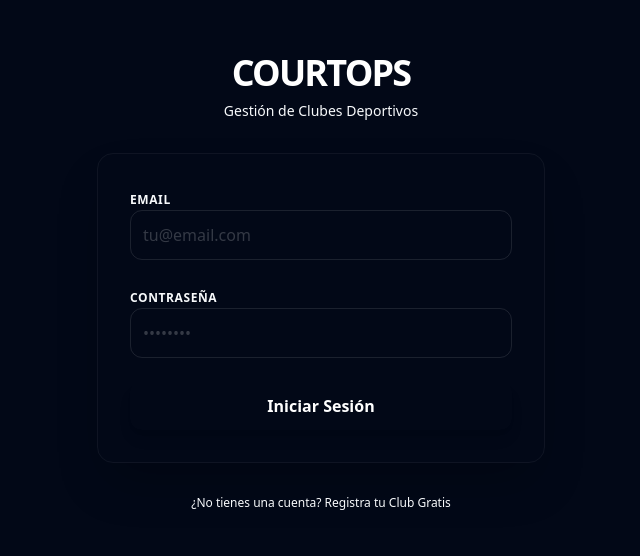
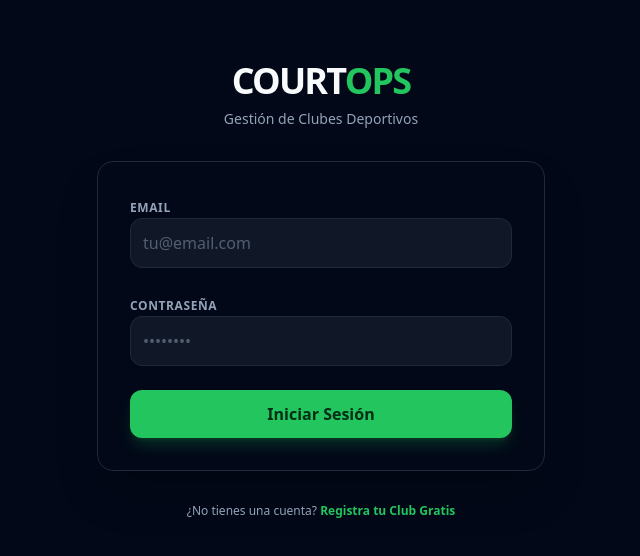
Before and after one commit to 7Francus7/CourtOps, a Next.js app in the folder courtops/: page /login in a window 1280 px wide. Shown: the part 118-674 px from the top of the page, without its empty margins (319-959 px from the left). Built offline with nearby package versions, Linux system fonts and the light colour scheme; no server answers.

Commit message:
Fix system alerts (dedup & dismiss) and refactor Login UI to semantic theme

```diff
--- a/courtops/src/app/login/page.tsx
+++ b/courtops/src/app/login/page.tsx
@@ -32,47 +32,50 @@ export default function LoginPage() {
        }
 
        return (
-              <div className="min-h-screen bg-bg-dark flex flex-col items-center justify-center p-4">
+              <div className="min-h-screen bg-background flex flex-col items-center justify-center p-4 transition-colors duration-300">
 
                      <div className="w-full max-w-md space-y-8">
                             {/* Logo & Brand */}
                             <div className="text-center space-y-2">
-                                   <h1 className="text-4xl font-black text-white tracking-tighter">
-                                          COURT<span className="text-brand-blue">OPS</span>
+                                   <div className="flex justify-center mb-4">
+                                          {/* Icon or Logo placeholder if needed */}
+                                   </div>
+                                   <h1 className="text-4xl font-black text-foreground tracking-tighter">
+                                          COURT<span className="text-primary">OPS</span>
                                    </h1>
-                                   <p className="text-text-grey text-sm font-medium">Gestión de Clubes Deportivos</p>
+                                   <p className="text-muted-foreground text-sm font-medium">Gestión de Clubes Deportivos</p>
                             </div>
 
                             {/* Login Form */}
-                            <div className="bg-bg-card border border-white/5 rounded-2xl p-8 shadow-2xl">
+                            <div className="bg-card border border-border rounded-2xl p-8 shadow-2xl animate-in fade-in slide-in-from-bottom-4 duration-500">
                                    <form onSubmit={handleSubmit} className="space-y-6">
 
                                           <div className="space-y-2">
-                                                 <label className="text-xs font-bold text-text-grey uppercase tracking-wider">Email</label>
+                                                 <label className="text-xs font-bold text-muted-foreground uppercase tracking-wider">Email</label>
                                                  <input
                                                         type="email"
                                                         required
                                                         value={email}
                                                         onChange={e => setEmail(e.target.value)}
-                                                        className="w-full bg-bg-dark border border-white/10 rounded-xl p-3 text-white focus:ring-2 focus:ring-brand-blue outline-none transition-all placeholder:text-white/20"
+                                                        className="w-full bg-secondary/50 border border-input rounded-xl p-3 text-foreground focus:ring-2 focus:ring-primary/20 focus:border-primary outline-none transition-all placeholder:text-muted-foreground/50"
                                                         placeholder="tu@email.com"
                                                  />
                                           </div>
 
                                           <div className="space-y-2">
-                                                 <label className="text-xs font-bold text-text-grey uppercase tracking-wider">Contraseña</label>
+                                                 <label className="text-xs font-bold text-muted-foreground uppercase tracking-wider">Contraseña</label>
                                                  <input
                                                         type="password"
                                                         required
                                                         value={password}
                                                         onChange={e => setPassword(e.target.value)}
-                                                        className="w-full bg-bg-dark border border-white/10 rounded-xl p-3 text-white focus:ring-2 focus:ring-brand-blue outline-none transition-all placeholder:text-white/20"
+                                                        className="w-full bg-secondary/50 border border-input rounded-xl p-3 text-foreground focus:ring-2 focus:ring-primary/20 focus:border-primary outline-none transition-all placeholder:text-muted-foreground/50"
                                                         placeholder="••••••••"
                                                  />
                                           </div>
 
                                           {error && (
-                                                 <div className="bg-red-500/10 border border-red-500/20 text-red-400 p-3 rounded-xl text-sm font-bold text-center">
+                                                 <div className="bg-destructive/10 border border-destructive/20 text-destructive p-3 rounded-xl text-sm font-bold text-center animate-in fade-in">
                                                         {error}
                                                  </div>
                                           )}
@@ -80,7 +83,7 @@ export default function LoginPage() {
                                           <button
                                                  type="submit"
                                                  disabled={isLoading}
-                                                 className="w-full bg-brand-blue text-white font-bold py-3 px-6 rounded-xl hover:bg-brand-blue-secondary transition-all shadow-lg shadow-brand-blue/20 active:scale-95 disabled:opacity-50"
+                                                 className="w-full bg-primary text-primary-foreground font-bold py-3 px-6 rounded-xl hover:bg-primary/90 transition-all shadow-lg shadow-primary/20 hover:shadow-primary/30 active:scale-95 disabled:opacity-50 disabled:pointer-events-none"
                                           >
                                                  {isLoading ? 'Ingresando...' : 'Iniciar Sesión'}
                                           </button>
@@ -88,8 +91,8 @@ export default function LoginPage() {
                             </div>
 
                             <div className="text-center">
-                                   <p className="text-text-grey text-xs">
-                                          ¿No tienes una cuenta? <a href="/register" className="text-brand-blue hover:underline">Registra tu Club Gratis</a>
+                                   <p className="text-muted-foreground text-xs">
+                                          ¿No tienes una cuenta? <a href="/register" className="text-primary hover:underline font-bold">Registra tu Club Gratis</a>
                                    </p>
                             </div>
 
--- a/courtops/src/components/layout/SystemAlerts.tsx
+++ b/courtops/src/components/layout/SystemAlerts.tsx
@@ -1,7 +1,8 @@
-
 import prisma from '@/lib/db'
+import { SystemAlertsClient } from './SystemAlertsClient'
 
 export async function SystemAlerts() {
+       // 1. Fetch active alerts from DB
        const alerts = await prisma.systemNotification.findMany({
               where: {
                      isActive: true,
@@ -15,33 +16,16 @@ export async function SystemAlerts() {
 
        if (alerts.length === 0) return null
 
-       return (
-              <div className="space-y-2 mb-4">
-                     {alerts.map(alert => (
-                            <div
-                                   key={alert.id}
-                                   className={`
-                        p-3 rounded-lg border flex items-center justify-between shadow-lg
-                        ${alert.type === 'INFO' ? 'bg-blue-500/10 border-blue-500/20 text-blue-200' : ''}
-                        ${alert.type === 'WARNING' ? 'bg-yellow-500/10 border-yellow-500/20 text-yellow-200' : ''}
-                        ${alert.type === 'ERROR' ? 'bg-red-500/10 border-red-500/20 text-red-200' : ''}
-                        ${alert.type === 'SUCCESS' ? 'bg-green-500/10 border-green-500/20 text-green-200' : ''}
-                    `}
-                            >
-                                   <div className="flex items-center gap-3">
-                                          <span className="text-xl">
-                                                 {alert.type === 'INFO' && 'ℹ️'}
-                                                 {alert.type === 'WARNING' && '⚠️'}
-                                                 {alert.type === 'ERROR' && '🚨'}
-                                                 {alert.type === 'SUCCESS' && '✅'}
-                                          </span>
-                                          <div>
-                                                 <h4 className="font-bold text-sm uppercase tracking-wider opacity-80">{alert.title}</h4>
-                                                 <p className="text-sm font-medium">{alert.message}</p>
-                                          </div>
-                                   </div>
-                            </div>
-                     ))}
-              </div>
+       // 2. Reduce duplicates if any (based on title + message)
+       // This handles the "se duplica" issue if the DB has accidental duplicates
+       const uniqueAlerts = alerts.filter((alert, index, self) =>
+              index === self.findIndex((t) => (
+                     t.title === alert.title && t.message === alert.message
+              ))
        )
+
+       // 3. Render Client Component
+       return <SystemAlertsClient alerts={uniqueAlerts as any} />
+       // force casting if needed, though structure matches.
+       // Prisma types usually include createdAt etc, but interface is compatible.
 }
--- /dev/null
+++ b/courtops/src/components/layout/SystemAlertsClient.tsx
@@ -0,0 +1,69 @@
+'use client'
+
+import { useState, useEffect } from 'react'
+import { X } from 'lucide-react'
+
+interface SystemAlert {
+       id: string
+       title: string
+       message: string
+       type: string // 'INFO' | 'WARNING' | 'ERROR' | 'SUCCESS' - typed loosely to match Prisma or string
+}
+
+export function SystemAlertsClient({ alerts: initialAlerts }: { alerts: SystemAlert[] }) {
+       const [visibleAlerts, setVisibleAlerts] = useState<SystemAlert[]>(initialAlerts)
+       const [mounted, setMounted] = useState(false)
+
+       useEffect(() => {
+              setMounted(true)
+              // Check local storage for dismissed alerts
+              const dismissed = JSON.parse(localStorage.getItem('dismissed_alerts') || '[]')
+              setVisibleAlerts(initialAlerts.filter(a => !dismissed.includes(a.id)))
+       }, [initialAlerts])
+
+       const dismiss = (id: string) => {
+              setVisibleAlerts(prev => prev.filter(a => a.id !== id))
+              const dismissed = JSON.parse(localStorage.getItem('dismissed_alerts') || '[]')
+              localStorage.setItem('dismissed_alerts', JSON.stringify([...dismissed, id]))
+       }
+
+       if (!mounted) return null // Avoid hydration mismatch
+       if (visibleAlerts.length === 0) return null
+
+       return (
+              <div className="flex flex-col gap-2 mb-4 w-full px-4 sm:px-6 lg:px-8 mt-4">
+                     {visibleAlerts.map(alert => (
+                            <div
+                                   key={alert.id}
+                                   className={`
+            relative p-4 rounded-xl border flex items-start sm:items-center justify-between shadow-sm animate-in fade-in slide-in-from-top-2
+            ${alert.type === 'INFO' ? 'bg-blue-500/10 border-blue-500/20 text-blue-200' : ''}
+            ${alert.type === 'WARNING' ? 'bg-amber-500/10 border-amber-500/20 text-amber-200' : ''}
+            ${alert.type === 'ERROR' ? 'bg-red-500/10 border-red-500/20 text-red-200' : ''}
+            ${alert.type === 'SUCCESS' ? 'bg-emerald-500/10 border-emerald-500/20 text-emerald-200' : ''}
+          `}
+                            >
+                                   <div className="flex items-start sm:items-center gap-3 pr-8">
+                                          <span className="text-xl shrink-0">
+                                                 {alert.type === 'INFO' && 'ℹ️'}
+                                                 {alert.type === 'WARNING' && '⚠️'}
+                                                 {alert.type === 'ERROR' && '🚨'}
+                                                 {alert.type === 'SUCCESS' && '✅'}
+                                          </span>
+                                          <div className="flex flex-col sm:flex-row sm:items-center gap-1 sm:gap-2">
+                                                 <h4 className="font-bold text-xs uppercase tracking-widest opacity-80 shrink-0">{alert.title}</h4>
+                                                 <span className="hidden sm:inline opacity-40">|</span>
+                                                 <p className="text-sm font-medium leading-tight">{alert.message}</p>
+                                          </div>
+                                   </div>
+                                   <button
+                                          onClick={() => dismiss(alert.id)}
+                                          className="absolute top-2 right-2 sm:top-1/2 sm:-translate-y-1/2 p-2 hover:bg-white/10 rounded-lg transition-colors cursor-pointer"
+                                   >
+                                          <X size={16} className="opacity-70 hover:opacity-100" />
+                                   </button>
+                            </div>
+                     ))}
+              </div>
+       )
+}
```
